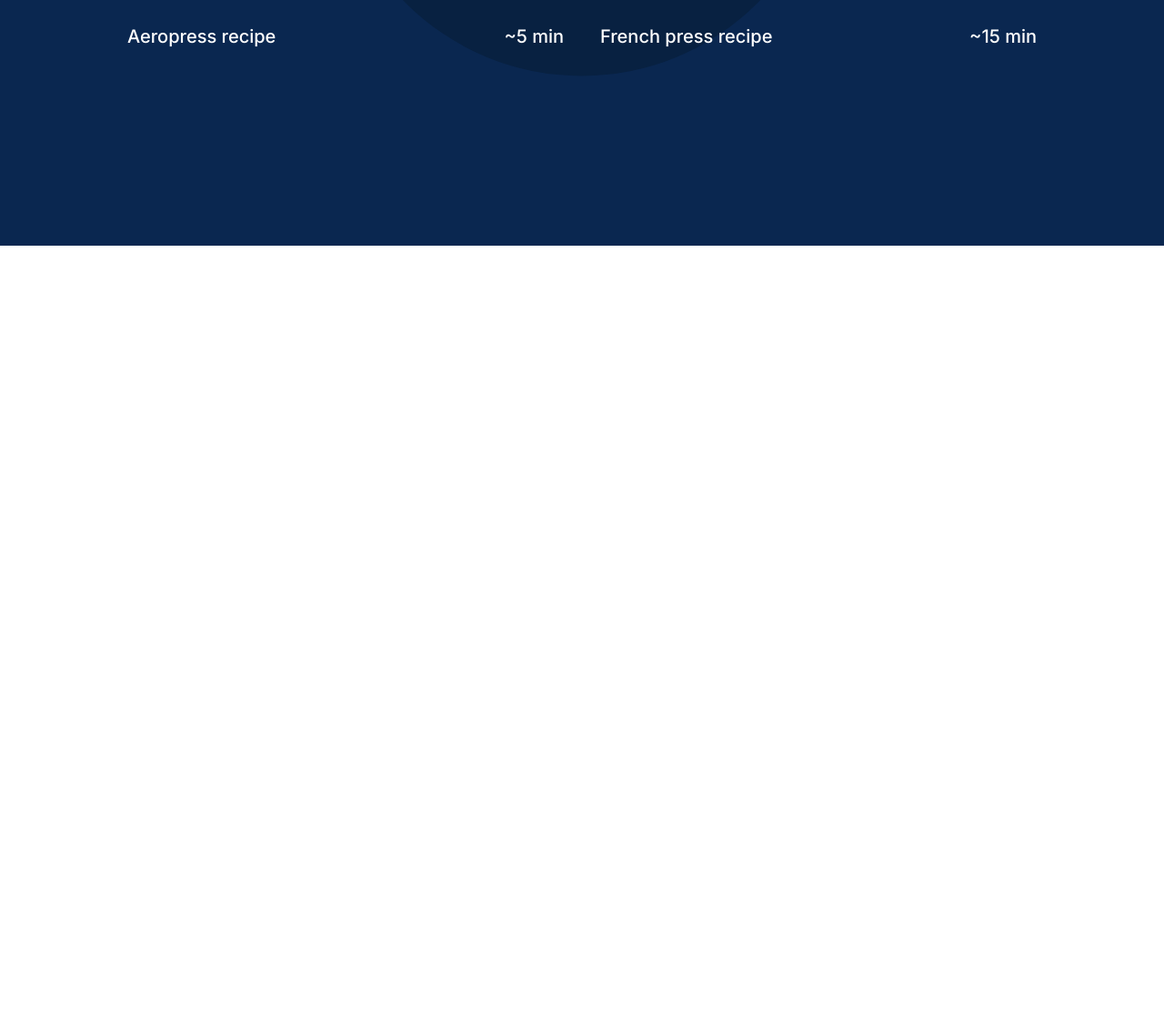
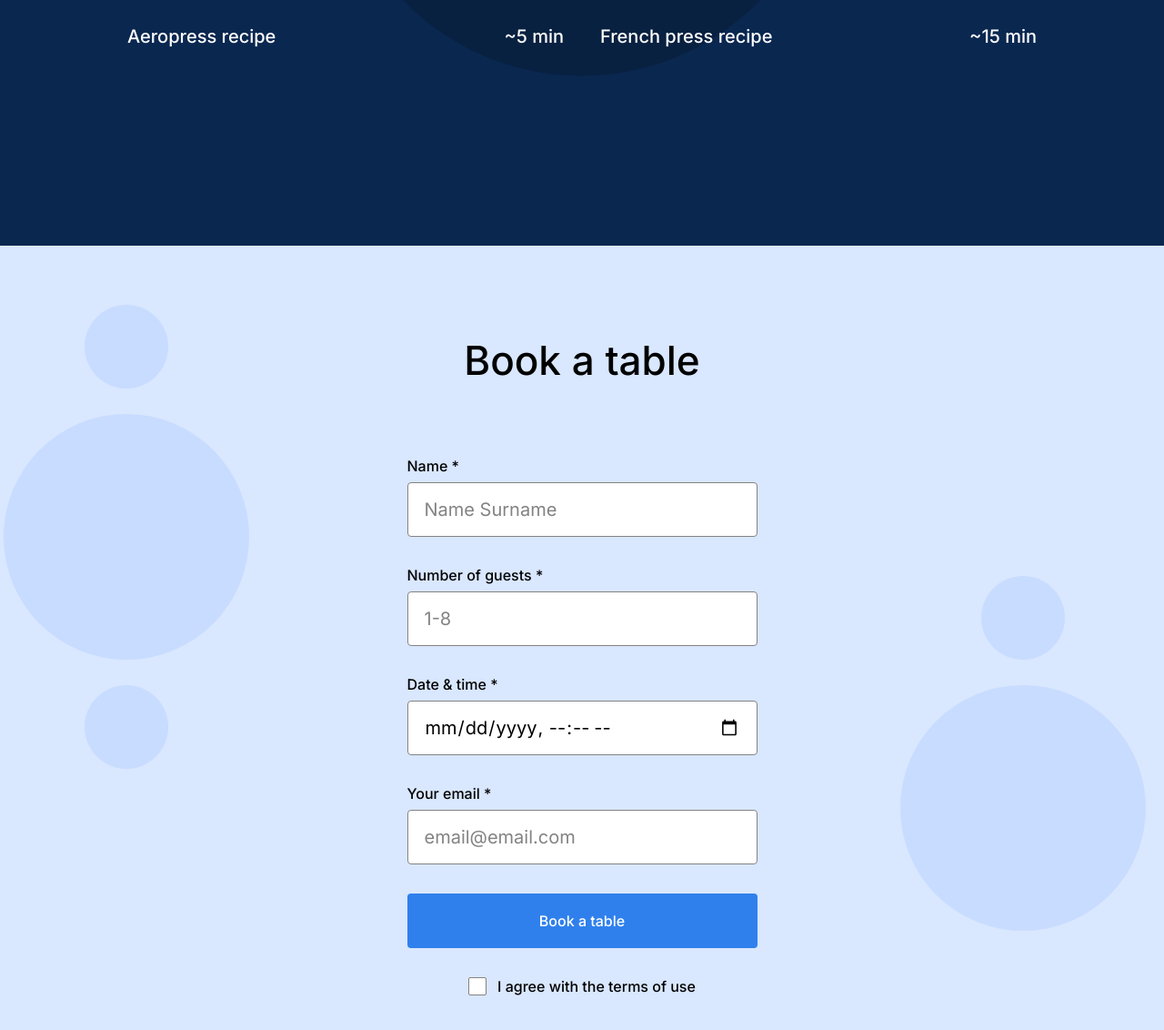
Before and after one commit to priggles/se_project_coffeeshop, a plain HTML site: page index.html in a window 1280 px wide. Shown: the part 1462-2594 px from the top of the page at 91% size. Before the commit the page ends 1732 px from the top, so only its background shows below. Drawn offline with Linux system fonts and the light colour scheme.

Commit message:
New update for my project

```diff
--- a/index.html
+++ b/index.html
@@ -111,7 +111,70 @@
             </div>
           </div>
         </section>
-        <section id="reservation" class="reservation"></section>
+        <section id="reservation" class="reservation">
+          <h2 class="reservation__title">Book a table</h2>
+          <form class="reservation__form form">
+            <fieldset class="form__fieldset">
+              <label for="name" class="form__label">
+                Name *<input
+                  type="text"
+                  id="name"
+                  name="name"
+                  class="form__input"
+                  placeholder="Name Surname"
+                  required
+                />
+              </label>
+              <label for="guests" class="form__label">
+                Number of guests *<input
+                  type="number"
+                  id="guests"
+                  name="guests"
+                  class="form__input"
+                  placeholder="1-8"
+                  min="1"
+                  max="8"
+                  required
+                />
+              </label>
+              <label for="datetime" class="form__label">
+                Date & time *
+                <input
+                  type="datetime-local"
+                  id="datetime"
+                  name="datetime"
+                  class="form__input"
+                  required
+                />
+              </label>
+              <label for="email" class="form__label">
+                Your email *
+                <input
+                  type="email"
+                  id="email"
+                  name="email"
+                  class="form__input"
+                  placeholder="email@email.com"
+                  required
+                />
+              </label>
+            </fieldset>
+            <button class="form__button">Book a table</button>
+            <label
+              for="agree-to-terms"
+              class="form__label form__label_type_checkbox"
+            >
+              <input
+                type="checkbox"
+                class="form__checkbox"
+                id="agree-to-terms"
+                required
+              />
+              <span class="form__checkbox-visible"></span>
+              I agree with the terms of use
+            </label>
+          </form>
+        </section>
         <section id="menu" class="menu"></section>
         <section id="about" class="about"></section>
       </main>
--- a/pages/index.css
+++ b/pages/index.css
@@ -154,3 +154,118 @@
   line-height: 30px;
   margin: 24px 0 0;
 }
+
+.reservation {
+  padding: 100px 0 120px;
+  background-image: url(../images/background_reservation.svg);
+  background-color: #d9e7ff;
+  background-repeat: no-repeat;
+  background-position: center;
+  background-size: cover;
+}
+
+.reservation__title {
+  margin: 0 0 80px;
+  text-align: center;
+  font-style: normal;
+  font-weight: 500;
+  font-size: 44px;
+  line-height: 52px;
+}
+
+.reservation__form {
+  margin: 0 auto;
+}
+
+.form {
+  max-width: 385px;
+}
+
+.form__fieldset {
+  padding: 0;
+  margin: 0;
+  border: none;
+}
+
+.form__label {
+  display: block;
+  margin-bottom: 32px;
+  font-style: normal;
+  font-weight: 500;
+}
+
+.form__input {
+  display: block;
+  width: 100%;
+  padding: 0;
+  box-sizing: border-box;
+  margin-top: 8px;
+  border-radius: 4px;
+  border: 1px solid #838383;
+  height: 60px;
+}
+
+.form__input::placeholder {
+  color: #838383;
+}
+
+.form__input[type="text"],
+.form__input[type="number"],
+.form__input[type="datetime-local"],
+.form__input[type="email"] {
+  padding: 0 18px;
+  font-style: normal;
+  font-weight: normal;
+  font-size: 20px;
+  line-height: 30px;
+}
+
+.form__button {
+  height: 60px;
+  background-color: #2f80ed;
+  color: white;
+  border: none;
+  font-style: normal;
+  font-weight: 500;
+  width: 100%;
+  padding: 0;
+  margin-bottom: 32px;
+  border-radius: 4px;
+  opacity: 1;
+  transition: opacity 0.3s;
+}
+
+.form__button:hover {
+  opacity: 0.7;
+}
+
+.form__label_type_checkbox {
+  display: flex;
+  align-items: center;
+  justify-content: center;
+  margin-bottom: 0;
+}
+
+.form__checkbox {
+  display: none;
+}
+
+.form__checkbox-visible {
+  height: 20px;
+  width: 20px;
+  box-sizing: border-box;
+  border: 1px solid #838383;
+  background-color: white;
+  border-radius: 2px;
+  margin-right: 12px;
+  cursor: pointer;
+  position: relative;
+}
+
+.form__checkbox:checked + .form__checkbox-visible {
+  background-color: #2f80ed;
+  background-image: url(../images/check.svg);
+  background-position: center;
+  background-repeat: no-repeat;
+  border-color: transparent;
+}
```
